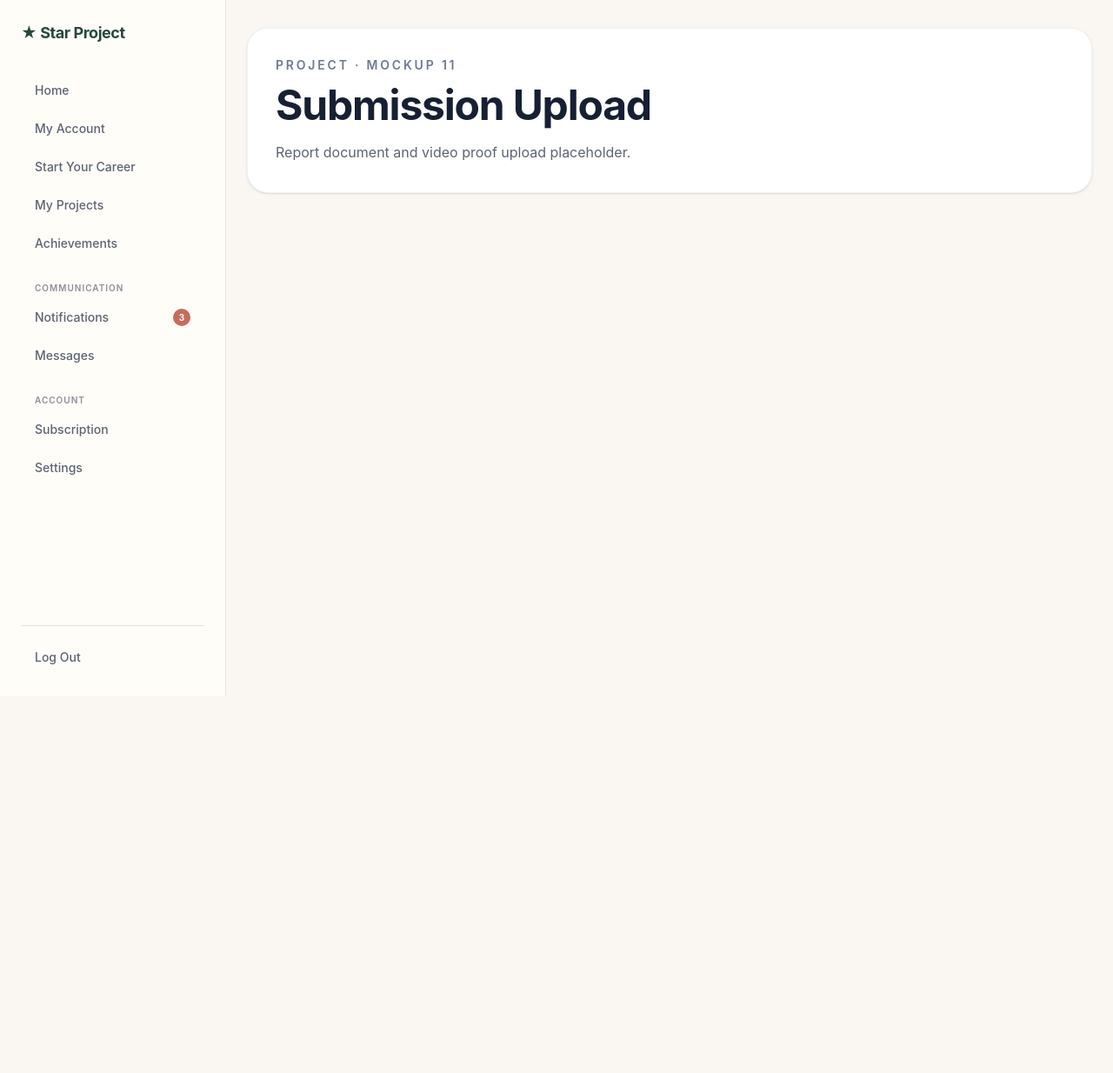
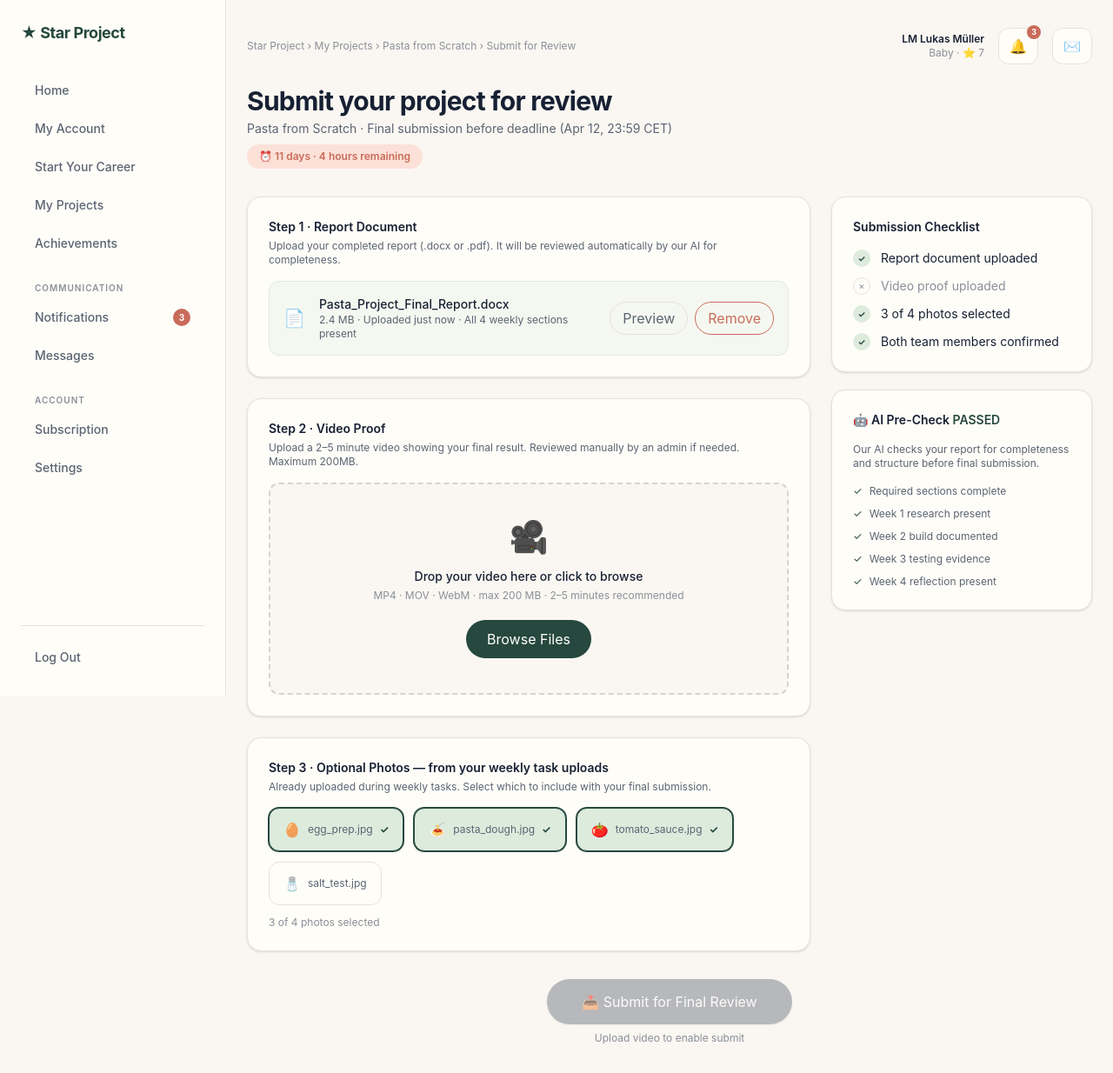
Before and after one commit to iyikbe/star-project-pwa, a React (Vite) app: page /projects/1/submit in a window 1280 px wide. Shown: the whole page at 87% size. Before the commit the page ends 800 px from the top, so only its background shows below. Built offline with nearby package versions, Linux system fonts and the light colour scheme.

Commit message:
Build submission upload page UI

```diff
--- a/src/features/submissions/SubmissionUploadPage.tsx
+++ b/src/features/submissions/SubmissionUploadPage.tsx
@@ -1,11 +1,284 @@
-import { PagePlaceholder } from '../../components/ui/PagePlaceholder'
+import { useState } from 'react'
+
+type Photo = {
+  id: string
+  icon: string
+  label: string
+}
+
+const PHOTOS: Photo[] = [
+  { id: 'egg', icon: '🥚', label: 'egg_prep.jpg' },
+  { id: 'pasta', icon: '🍝', label: 'pasta_dough.jpg' },
+  { id: 'tomato', icon: '🍅', label: 'tomato_sauce.jpg' },
+  { id: 'salt', icon: '🧂', label: 'salt_test.jpg' },
+]
+
+const INITIAL_SELECTED = new Set(['egg', 'pasta', 'tomato'])
+
+function TopBar() {
+  return (
+    <div className="mb-6 flex flex-col gap-3 sm:flex-row sm:items-center sm:justify-between">
+      <p className="text-xs text-[#8A8F98]">
+        Star Project › My Projects › Pasta from Scratch › Submit for Review
+      </p>
+      <div className="flex items-center gap-4">
+        <div className="text-right text-xs">
+          <p className="font-semibold text-[#172033]">LM Lukas Müller</p>
+          <p className="text-[#8A8F98]">Baby · ⭐ 7</p>
+        </div>
+        <button
+          type="button"
+          className="relative rounded-xl border border-[#E8E1D8] bg-[#FFFDF8] px-3 py-2 text-sm text-[#5B6472] hover:bg-[#F4EFE7]"
+        >
+          🔔
+          <span className="absolute -right-1 -top-1 flex h-4 w-4 items-center justify-center rounded-full bg-[#C96B5A] text-[9px] font-bold text-white">
+            3
+          </span>
+        </button>
+        <button
+          type="button"
+          className="rounded-xl border border-[#E8E1D8] bg-[#FFFDF8] px-3 py-2 text-sm text-[#5B6472] hover:bg-[#F4EFE7]"
+        >
+          ✉️
+        </button>
+      </div>
+    </div>
+  )
+}
+
+function PageHeader() {
+  return (
+    <div className="mb-8">
+      <h1 className="text-2xl font-bold tracking-tight text-[#172033] md:text-3xl">
+        Submit your project for review
+      </h1>
+      <p className="mt-1 text-sm text-[#5B6472]">
+        Pasta from Scratch · Final submission before deadline (Apr 12, 23:59 CET)
+      </p>
+      <p className="mt-2 inline-flex items-center gap-1.5 rounded-full bg-[#FCE1D8] px-3.5 py-1.5 text-xs font-semibold text-[#C96B5A]">
+        ⏰ 11 days · 4 hours remaining
+      </p>
+    </div>
+  )
+}
+
+function StepReport() {
+  return (
+    <div className="rounded-2xl border border-[#E8E1D8] bg-[#FFFDF8] p-6 shadow-sm">
+      <p className="text-sm font-semibold text-[#172033]">Step 1 · Report Document</p>
+      <p className="mt-1 text-xs text-[#5B6472]">
+        Upload your completed report (.docx or .pdf). It will be reviewed automatically by our AI
+        for completeness.
+      </p>
+
+      <div className="mt-4 flex items-center gap-4 rounded-xl border border-[#DDEBDD] bg-[#DDEBDD]/30 p-4">
+        <span className="text-xl">📄</span>
+        <div className="flex-1 min-w-0">
+          <p className="text-sm font-medium text-[#172033] truncate">
+            Pasta_Project_Final_Report.docx
+          </p>
+          <p className="text-xs text-[#5B6472]">
+            2.4 MB · Uploaded just now · All 4 weekly sections present
+          </p>
+        </div>
+        <div className="flex gap-2 shrink-0">
+          <button
+            type="button"
+            className="rounded-full border border-[#E8E1D8] px-3.5 py-1.5 text-xs font-medium text-[#5B6472] transition-colors hover:border-[#26483E] hover:text-[#26483E]"
+          >
+            Preview
+          </button>
+          <button
+            type="button"
+            className="rounded-full border border-[#C96B5A] px-3.5 py-1.5 text-xs font-medium text-[#C96B5A] transition-colors hover:bg-[#C96B5A] hover:text-white"
+          >
+            Remove
+          </button>
+        </div>
+      </div>
+    </div>
+  )
+}
+
+function StepVideo() {
+  return (
+    <div className="rounded-2xl border border-[#E8E1D8] bg-[#FFFDF8] p-6 shadow-sm">
+      <p className="text-sm font-semibold text-[#172033]">Step 2 · Video Proof</p>
+      <p className="mt-1 text-xs text-[#5B6472]">
+        Upload a 2–5 minute video showing your final result. Reviewed manually by an admin if
+        needed. Maximum 200MB.
+      </p>
+
+      <div className="mt-4 flex flex-col items-center justify-center rounded-xl border-2 border-dashed border-[#D8D3CA] bg-[#FAF7F2] px-6 py-10 text-center">
+        <span className="text-4xl">🎥</span>
+        <p className="mt-4 text-sm font-medium text-[#172033]">
+          Drop your video here or click to browse
+        </p>
+        <p className="mt-1 text-xs text-[#8A8F98]">
+          MP4 · MOV · WebM · max 200 MB · 2–5 minutes recommended
+        </p>
+        <button
+          type="button"
+          className="mt-5 rounded-full bg-[#26483E] px-6 py-2.5 text-xs font-semibold text-white transition-colors hover:bg-[#1F3D35]"
+        >
+          Browse Files
+        </button>
+      </div>
+    </div>
+  )
+}
+
+function StepPhotos() {
+  const [selected, setSelected] = useState<Set<string>>(INITIAL_SELECTED)
+
+  function toggle(id: string) {
+    setSelected((prev) => {
+      const next = new Set(prev)
+      if (next.has(id)) next.delete(id)
+      else next.add(id)
+      return next
+    })
+  }
+
+  return (
+    <div className="rounded-2xl border border-[#E8E1D8] bg-[#FFFDF8] p-6 shadow-sm">
+      <p className="text-sm font-semibold text-[#172033]">
+        Step 3 · Optional Photos — from your weekly task uploads
+      </p>
+      <p className="mt-1 text-xs text-[#5B6472]">
+        Already uploaded during weekly tasks. Select which to include with your final submission.
+      </p>
+
+      <div className="mt-4 flex flex-wrap gap-3">
+        {PHOTOS.map((photo) => {
+          const isSelected = selected.has(photo.id)
+          return (
+            <button
+              key={photo.id}
+              type="button"
+              onClick={() => toggle(photo.id)}
+              className={`flex items-center gap-2 rounded-xl border px-4 py-3 text-sm transition-all ${
+                isSelected
+                  ? 'border-[#26483E] bg-[#DDEBDD] ring-1 ring-[#26483E]'
+                  : 'border-[#E8E1D8] bg-[#FFFDF8] hover:border-[#D8D3CA]'
+              }`}
+            >
+              <span>{photo.icon}</span>
+              <span className="text-xs text-[#5B6472]">{photo.label}</span>
+              {isSelected && <span className="text-xs font-bold text-[#26483E]">✓</span>}
+            </button>
+          )
+        })}
+      </div>
+      <p className="mt-3 text-xs text-[#8A8F98]">{selected.size} of 4 photos selected</p>
+    </div>
+  )
+}
+
+function Checklist() {
+  return (
+    <div className="rounded-2xl border border-[#E8E1D8] bg-[#FFFDF8] p-6 shadow-sm">
+      <p className="mb-4 text-sm font-semibold text-[#172033]">Submission Checklist</p>
+      <div className="space-y-3">
+        <div className="flex items-center gap-3">
+          <span className="flex h-5 w-5 items-center justify-center rounded-full bg-[#DDEBDD] text-[10px] font-bold text-[#26483E]">
+            ✓
+          </span>
+          <span className="text-sm text-[#172033]">Report document uploaded</span>
+        </div>
+        <div className="flex items-center gap-3">
+          <span className="flex h-5 w-5 items-center justify-center rounded-full border border-[#E8E1D8] text-[10px] text-[#8A8F98]">
+            ✗
+          </span>
+          <span className="text-sm text-[#8A8F98]">Video proof uploaded</span>
+        </div>
+        <div className="flex items-center gap-3">
+          <span className="flex h-5 w-5 items-center justify-center rounded-full bg-[#DDEBDD] text-[10px] font-bold text-[#26483E]">
+            ✓
+          </span>
+          <span className="text-sm text-[#172033]">3 of 4 photos selected</span>
+        </div>
+        <div className="flex items-center gap-3">
+          <span className="flex h-5 w-5 items-center justify-center rounded-full bg-[#DDEBDD] text-[10px] font-bold text-[#26483E]">
+            ✓
+          </span>
+          <span className="text-sm text-[#172033]">Both team members confirmed</span>
+        </div>
+      </div>
+    </div>
+  )
+}
+
+function AiPreCheck() {
+  return (
+    <div className="rounded-2xl border border-[#E8E1D8] bg-[#FFFDF8] p-6 shadow-sm">
+      <p className="mb-4 text-sm font-semibold text-[#172033]">
+        🤖 AI Pre-Check <span className="text-[#26483E]">PASSED</span>
+      </p>
+      <p className="mb-4 text-xs text-[#5B6472]">
+        Our AI checks your report for completeness and structure before final submission.
+      </p>
+      <div className="space-y-2.5">
+        <div className="flex items-center gap-2 text-xs">
+          <span className="text-[#26483E]">✓</span>
+          <span className="text-[#5B6472]">Required sections complete</span>
+        </div>
+        <div className="flex items-center gap-2 text-xs">
+          <span className="text-[#26483E]">✓</span>
+          <span className="text-[#5B6472]">Week 1 research present</span>
+        </div>
+        <div className="flex items-center gap-2 text-xs">
+          <span className="text-[#26483E]">✓</span>
+          <span className="text-[#5B6472]">Week 2 build documented</span>
+        </div>
+        <div className="flex items-center gap-2 text-xs">
+          <span className="text-[#26483E]">✓</span>
+          <span className="text-[#5B6472]">Week 3 testing evidence</span>
+        </div>
+        <div className="flex items-center gap-2 text-xs">
+          <span className="text-[#26483E]">✓</span>
+          <span className="text-[#5B6472]">Week 4 reflection present</span>
+        </div>
+      </div>
+    </div>
+  )
+}
+
+function SubmitButton() {
+  return (
+    <div className="mt-8 text-center">
+      <button
+        type="button"
+        disabled
+        className="cursor-not-allowed rounded-full bg-[#8A8F98] px-10 py-3.5 text-sm font-bold text-white opacity-60 shadow-sm"
+      >
+        📤 Submit for Final Review
+      </button>
+      <p className="mt-2 text-xs text-[#8A8F98]">Upload video to enable submit</p>
+    </div>
+  )
+}
 
 export function SubmissionUploadPage() {
   return (
-    <PagePlaceholder
-      eyebrow="Project · Mockup 11"
-      title="Submission Upload"
-      description="Report document and video proof upload placeholder."
-    />
+    <div>
+      <TopBar />
+      <PageHeader />
+
+      <div className="grid gap-6 lg:grid-cols-[1fr_300px]">
+        <div className="space-y-6">
+          <StepReport />
+          <StepVideo />
+          <StepPhotos />
+        </div>
+
+        <div className="space-y-5">
+          <Checklist />
+          <AiPreCheck />
+        </div>
+      </div>
+
+      <SubmitButton />
+    </div>
   )
 }
```
